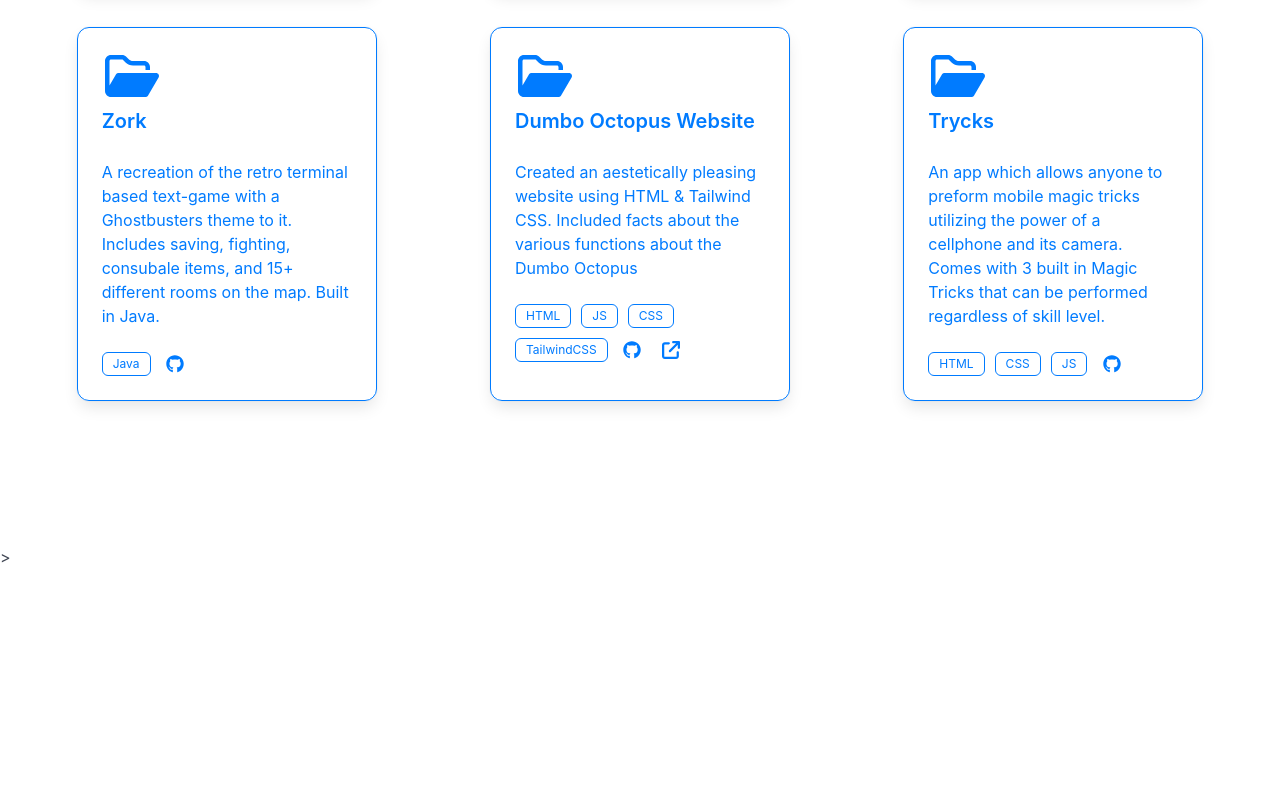
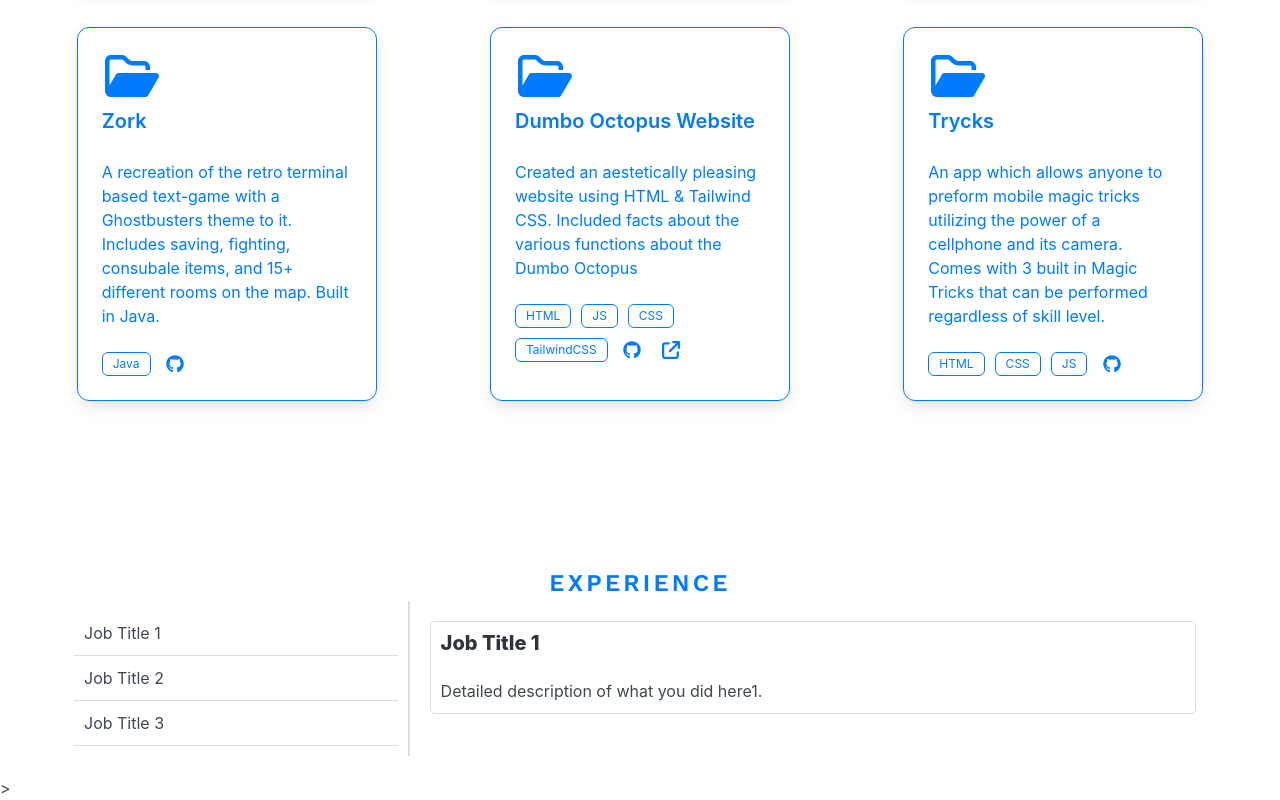
Before and after one commit to BrandonT310442/myPortfolio, a Vue app: page / in a window 1280 px wide. Shown: the part 5846-6646 px from the top of the page. Before the commit the page ends 6415 px from the top, so only its background shows below. Built offline with nearby package versions, Linux system fonts and the light colour scheme.

Commit message:
EXPERIENCE AND PROJECTS

```diff
--- /dev/null
+++ b/src/components/Experience.vue
@@ -0,0 +1,102 @@
+<template>
+    <section class="experience-section">
+        <div class="container">
+            <div class="intro has-text-centered">
+                <p id="headingOne" class="is-size-4">
+                    EXPERIENCE
+                </p>
+            </div>
+            <div class="experience-container">
+                <div class="experience-list">
+                    <div v-for="(item, index) in experienceItems" :key="index" class="experience-item"
+                        :data-detail="index + 1" @click="showDetail(index + 1)">
+                        {{ item.title }}
+                    </div>
+                </div>
+                <div class="experience-detail">
+                    <div v-for="(item, index) in experienceItems" :key="index" :id="'detail-' + (index + 1)"
+                        class="detail-content" :class="{ active: activeDetail === index + 1 }">
+                        <h3 class="title is-size-5">{{ item.title }}</h3>
+                        <p>{{ item.description }}</p>
+                    </div>
+                </div>
+            </div>
+        </div>
+    </section>
+</template>
+
+<script>
+export default {
+    data() {
+        return {
+            activeDetail: 1, // Set default to show Job 1's description
+            experienceItems: [
+                { title: 'Job Title 1', description: 'Detailed description of what you did here1.' },
+                { title: 'Job Title 2', description: 'Detailed description of what you did here2.' },
+                { title: 'Job Title 3', description: 'Detailed description of what you did here3.' }
+            ]
+        };
+    },
+    methods: {
+        showDetail(index) {
+            this.activeDetail = index;
+        }
+    }
+};
+</script>
+
+<style scoped>
+#headingOne {
+    color: #007bff;
+    font-family: "Work Sans", sans-serif;
+    font-weight: 600;
+    letter-spacing: .2rem;
+    text-decoration: underline;
+    text-underline-offset: 10px;
+
+}
+
+.experience-section {
+    padding: 20px;
+}
+
+.experience-container {
+    display: flex;
+}
+
+.experience-list {
+    width: 30%;
+    background-color: #fff;
+    padding: 10px;
+    border-right: 2px solid #ddd;
+}
+
+.experience-item {
+    padding: 10px;
+    cursor: pointer;
+    border-bottom: 1px solid #ddd;
+    transition: background-color 0.3s;
+}
+
+.experience-item:hover {
+    background-color: #007bff;
+    color: #fff;
+}
+
+.experience-detail {
+    width: 70%;
+    padding: 20px;
+    background-color: #fff;
+}
+
+.detail-content {
+    display: none;
+    padding: 10px;
+    border: 1px solid #ddd;
+    border-radius: 5px;
+}
+
+.detail-content.active {
+    display: block;
+}
+</style>
--- a/src/views/HomeView.vue
+++ b/src/views/HomeView.vue
@@ -3,13 +3,15 @@ import Intro from '../components/Intro.vue';
 import Skills from '../components/Skills.vue';
 import Projects from '../components/Projects.vue';
 import OtherProjects from '@/components/OtherProjects.vue';
+import Experience from '@/components/Experience.vue';
 </script>
 
 <template>
     <Intro class="fade-in" />
     <Skills class="fade-in" />
     <Projects class="fade-in" />
-    <OtherProjects class="fade-in" />>
+    <OtherProjects class="fade-in" />
+    <Experience class="fade-in" />>
 </template>
 
 <style scoped>
```
